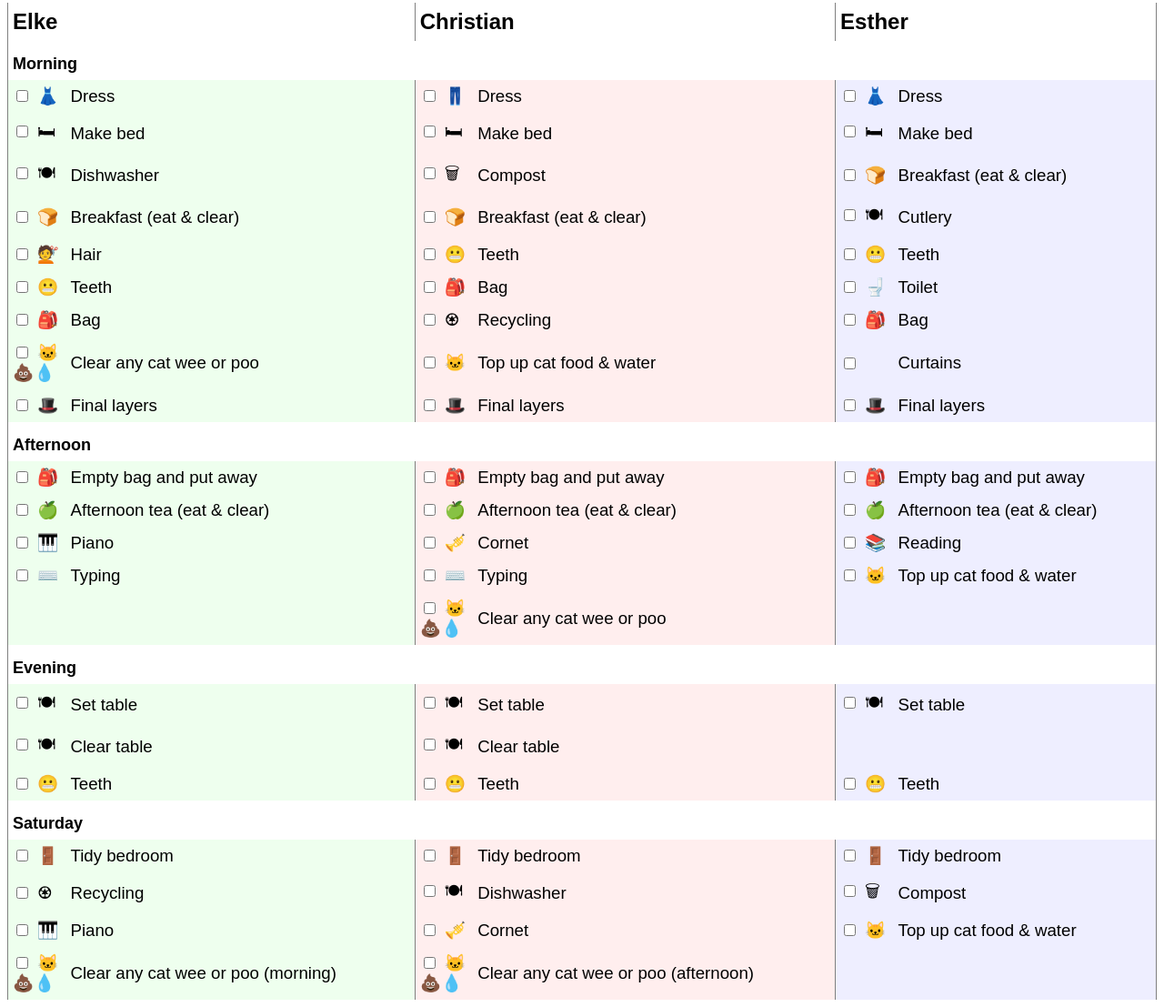
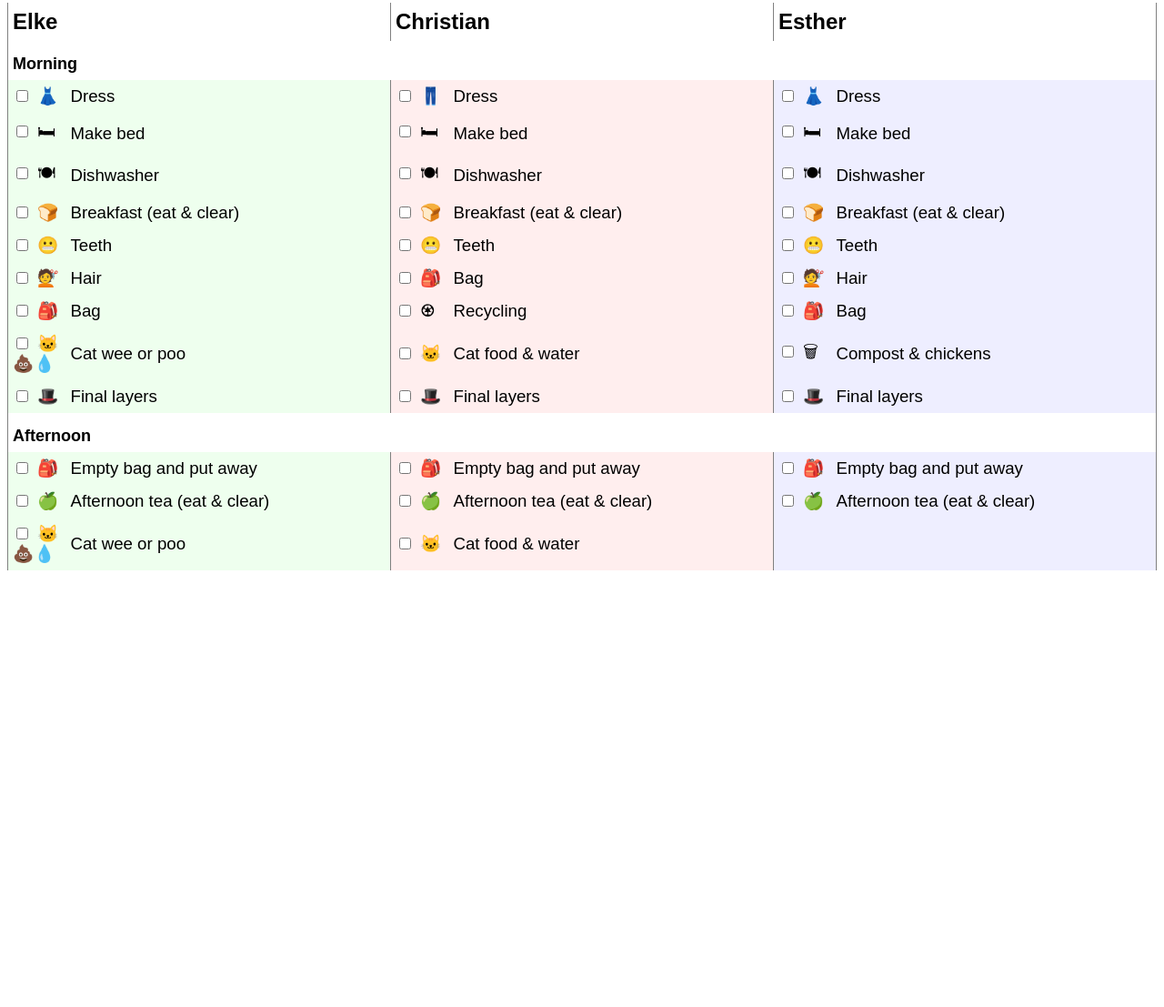
Before and after one commit to mhjb/jobs-list, a plain HTML site: page index.html in a window 1280 px wide. Shown: the part 5-1112 px from the top of the page at 91% size. After the commit the page ends 800 px from the top, so only its background shows below. Drawn offline with Linux system fonts and the light colour scheme.

Commit message:
Jobs iteration & simplify

```diff
--- a/index.html
+++ b/index.html
@@ -57,23 +57,23 @@ input[type="checkbox"] {
       </tr>
       <tr>
         <td><input type="checkbox" id="8" /><label for="8">🍽</label></td><td><label for="8">Dishwasher</label></td>
-        <td><input type="checkbox" id="15" /><label for="15">🗑</label></td><td><label for="15">Compost</label></td>
-        <td><input type="checkbox" id="12" /><label for="12">🍞</label></td><td><label for="12">Breakfast (eat & clear)</label></td>
+        <td><input type="checkbox" id="8a" /><label for="8a">🍽</label></td><td><label for="8">Dishwasher</label></td>
+        <td><input type="checkbox" id="8b" /><label for="8b">🍽</label></td><td><label for="8">Dishwasher</label></td>
       </tr>
       <tr>
         <td><input type="checkbox" id="13" /><label for="13">🍞</label></td><td><label for="13">Breakfast (eat & clear)</label></td>
         <td><input type="checkbox" id="11" /><label for="11">🍞</label></td><td><label for="11">Breakfast (eat & clear)</label></td>
-        <td><input type="checkbox" id="10" /><label for="10">🍽</label></td><td><label for="10">Cutlery</label></td>
+        <td><input type="checkbox" id="12" /><label for="12">🍞</label></td><td><label for="12">Breakfast (eat & clear)</label></td>
       </tr>
       <tr>
-        <td><input type="checkbox" id="16" /><label for="16">💇</label></td><td><label for="16">Hair</label></td>
+        <td><input type="checkbox" id="19" /><label for="19">😬</label></td><td><label for="19">Teeth</label></td>
         <td><input type="checkbox" id="20" /><label for="20">😬</label></td><td><label for="20">Teeth</label></td>
         <td><input type="checkbox" id="18" /><label for="18">😬</label></td><td><label for="18">Teeth</label></td>
       </tr>
       <tr>
-        <td><input type="checkbox" id="19" /><label for="19">😬</label></td><td><label for="19">Teeth</label></td>
+        <td><input type="checkbox" id="16" /><label for="16">💇</label></td><td><label for="16">Hair</label></td>
         <td><input type="checkbox" id="20b" /><label for="20b">🎒</label></td><td><label for="20b">Bag</label></td>
-        <td><input type="checkbox" id="21" /><label for="21">🚽</label></td><td><label for="21">Toilet</label></td>
+        <td><input type="checkbox" id="16c" /><label for="16c">💇</label></td><td><label for="16">Hair</label></td>
       </tr>
       <tr>
         <td><input type="checkbox" id="19b" /><label for="19b">🎒</label></td><td><label for="19b">Bag</label></td>
@@ -81,9 +81,9 @@ input[type="checkbox"] {
         <td><input type="checkbox" id="21b" /><label for="21b">🎒</label></td><td><label for="21b">Bag</label></td>
       </tr>
       <tr>
-        <td><input type="checkbox" id="22" /><label for="22">🐱💩💧</label></td><td><label for="22">Clear any cat wee or poo</label></td>
-        <td><input type="checkbox" id="24" /><label for="24">🐱</label></td><td><label for="24">Top up cat food & water</label></td>
-        <td><input type="checkbox" id="27b" /><label for="27b"></label></td><td><label for="27b">Curtains</label></td>
+        <td><input type="checkbox" id="22" /><label for="22">🐱💩💧</label></td><td><label for="22">Cat wee or poo</label></td>
+        <td><input type="checkbox" id="24" /><label for="24">🐱</label></td><td><label for="24">Cat food & water</label></td>
+        <td><input type="checkbox" id="15" /><label for="15">🗑</label></td><td><label for="15">Compost & chickens</label></td>
       </tr>
       <tr>
         <td><input type="checkbox" id="25" /><label for="25">🎩</label></td><td><label for="25">Final layers</label></td>
@@ -102,56 +102,9 @@ input[type="checkbox"] {
         <td><input type="checkbox" id="33" /><label for="33">🍏</label></td><td><label for="33">Afternoon tea (eat & clear)</label></td>
       </tr>
       <tr>
-        <td><input type="checkbox" id="34" /><label for="34">🎹</label></td><td><label for="34">Piano</label></td>
-        <td><input type="checkbox" id="35" /><label for="35">🎺</label></td><td><label for="35">Cornet</label></td>
-        <td><input type="checkbox" id="44" /><label for="44">📚</label></td><td><label for="44">Reading</label></td>
-        </tr>
-      <tr>
-        <td><input type="checkbox" id="37" /><label for="37">⌨️</label></td><td><label for="37">Typing</label></td>
-        <td><input type="checkbox" id="38" /><label for="38">⌨️</label></td><td><label for="38">Typing</label></td>
-        <td><input type="checkbox" id="42" /><label for="42">🐱</label></td><td><label for="42">Top up cat food & water</label></td>
-      </tr>
-      <tr>
-        <td colspan="2"></td>
-        <td><input type="checkbox" id="40" /><label for="40">🐱💩💧</label></td><td><label for="40">Clear any cat wee or poo</label></td>
-        <td colspan="2"></td>
-      </tr>
-      <tr class="subhead"><th colspan="6">Evening</td></tr>
-      <tr>
-        <td><input type="checkbox" id="49" /><label for="49">🍽</label></td><td><label for="49">Set table</label></td>
-        <td><input type="checkbox" id="50" /><label for="50">🍽</label></td><td><label for="50">Set table</label></td>
-        <td><input type="checkbox" id="51" /><label for="51">🍽</label></td><td><label for="51">Set table</label></td>
-      </tr>
-      <tr>
-        <td><input type="checkbox" id="53" /><label for="53">🍽</label></td><td><label for="53">Clear table</label></td>
-        <td><input type="checkbox" id="54" /><label for="54">🍽</label></td><td><label for="54">Clear table</label></td>
-        <td colspan="2"></td>
-      </tr>
-      <tr>
-        <td><input type="checkbox" id="55" /><label for="55">😬</label></td><td><label for="55">Teeth</label></td>
-        <td><input type="checkbox" id="56" /><label for="56">😬</label></td><td><label for="56">Teeth</label></td>
-        <td><input type="checkbox" id="57" /><label for="57">😬</label></td><td><label for="57">Teeth</label></td>
-      </tr>
-      <tr class="subhead"><th colspan="6">Saturday</td></tr>
-      <tr>
-        <td><input type="checkbox" id="58" /><label for="58">🚪</label></td><td><label for="58">Tidy bedroom</label></td>
-        <td><input type="checkbox" id="59" /><label for="59">🚪</label></td><td><label for="59">Tidy bedroom</label></td>
-        <td><input type="checkbox" id="60" /><label for="60">🚪</label></td><td><label for="60">Tidy bedroom</label></td>
-      </tr>
-      <tr>
-        <td><input type="checkbox" id="61" /><label for="61">♼</label></td><td><label for="61"> Recycling</label></td>
-        <td><input type="checkbox" id="62" /><label for="62">🍽</label></td><td><label for="62">Dishwasher</label></td>
-        <td><input type="checkbox" id="63" /><label for="63">🗑</label></td><td><label for="63">Compost</label></td>
-      </tr>
-      <tr>
-        <td><input type="checkbox" id="64" /><label for="64">🎹</label></td><td><label for="64">Piano</label></td>
-        <td><input type="checkbox" id="65" /><label for="65">🎺</label></td><td><label for="65">Cornet</label></td>
-        <td><input type="checkbox" id="69" /><label for="69">🐱</label></td><td><label for="69">Top up cat food & water</label></td>
-      </tr>
-      <tr>
-        <td><input type="checkbox" id="70" /><label for="70">🐱💩💧</label></td><td><label for="70">Clear any cat wee or poo (morning)</label></td>
-        <td><input type="checkbox" id="71a" /><label for="71a">🐱💩💧</label></td><td><label for="71a">Clear any cat wee or poo (afternoon)</label></td>
-        <td colspan="2"></td>
+        <td><input type="checkbox" id="22e" /><label for="22e">🐱💩💧</label></td><td><label for="22">Cat wee or poo</label></td>
+        <td><input type="checkbox" id="24e" /><label for="24e">🐱</label></td><td><label for="24">Cat food & water</label></td>
+        <td></td><td></td>
       </tr>
     </table>
 </body>
```
